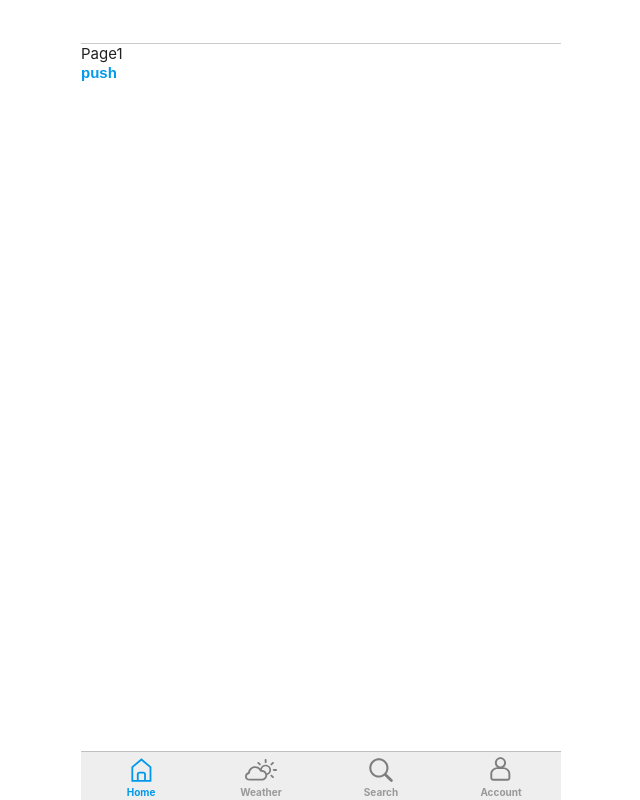
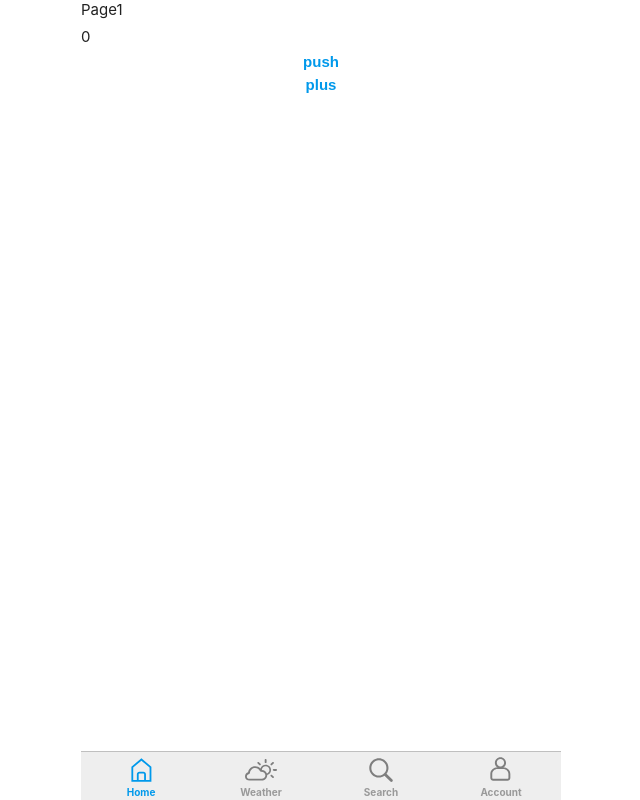
Before and after one commit to noughts/react-swiftui, a Next.js app: page / in a window 1280 px wide. Shown: the whole page, without its empty margins (319-959 px from the left). Built offline with nearby package versions, Linux system fonts and the light colour scheme.

Commit message:
Navigation Bar 周りの処理改善 (#2)

```diff
--- a/package.json
+++ b/package.json
@@ -1,6 +1,6 @@
 {
   "name": "react-swiftui",
-  "version": "0.5.24",
+  "version": "0.6.2",
   "main": "dist/index.js",
   "module": "dist/index.js",
   "license": "MIT",
--- a/src/components/NavigationView.tsx
+++ b/src/components/NavigationView.tsx
@@ -18,7 +18,6 @@ export class NavigationView extends React.Component<ViewProps & {
 }, {
 	stack: any[];
 	windowWidth: number;
-	mode: "push" | "pop";
 }>{
 
 	constructor(p) {
@@ -26,7 +25,6 @@ export class NavigationView extends React.Component<ViewProps & {
 		this.state = {
 			stack: [p.children],
 			windowWidth: 0,
-			mode: "push",
 		}
 		this.push = this.push.bind(this);
 		this.pop = this.pop.bind(this);
@@ -50,39 +48,16 @@ export class NavigationView extends React.Component<ViewProps & {
 	push(view: React.ReactElement) {
 		const newAry = this.state.stack;
 		newAry.push(view);
-		this.setState({ stack: newAry, mode: "push" })
+		this.setState({ stack: newAry })
 	}
 	pop() {
 		const newAry = this.state.stack;
 		newAry.pop();
-		this.setState({ stack: newAry, mode: "pop" })
+		this.setState({ stack: newAry })
 	}
 
 	get topView(): React.ReactElement<ViewProps> {
 		return this.state.stack[this.state.stack.length - 1];
-	}
-
-
-	// 特に指定されていなければ Back ボタンを表示
-	get leftBarButtonItem() {
-		if (this.topView.props.leftBarButtonItem) {
-			return this.topView.props.leftBarButtonItem;
-		}
-		if (this.state.stack.length <= 1) {
-			return null;
-		}
-		return <NavigationContext.Consumer>{context =>
-			<HStack style={{
-				color: "var(--key-color)"
-			}} onClick={e => {
-				context.pop();
-			}}>
-				<div className="material-symbols-rounded" style={{ fontSize: 26, fontWeight: 400, marginLeft: -14 }}>arrow_back_ios_new</div>
-				<Text size={16}>Back</Text>
-			</HStack>
-
-		}</NavigationContext.Consumer>
-
 	}
 
 	render() {
@@ -102,19 +77,20 @@ export class NavigationView extends React.Component<ViewProps & {
 				push: this.push,
 				pop: this.pop,
 			}}>
-				<VStack style={{ height: "100%" }}>
-					<NavigationBar
-						title={this.topView.props.title}
-						rightItem={this.topView.props.rightBarButtonItem}
-						leftItem={this.leftBarButtonItem}
-					/>
-					<div style={{ position: "relative", flexGrow: 2 }}>
-						{/* AnimatePresenceによって、exit アニメーションを有効に出来ます */}
-						<AnimatePresence initial={false} custom={{ "mode": s.mode }}>
-							<View key={s.stack.length} zIndex={s.stack.length} mode={s.mode} windowWidth={this.state.windowWidth}>{this.topView}</View>
-						</AnimatePresence>
-					</div>
-				</VStack>
+				{/* AnimatePresenceによって、exit アニメーションを有効に出来ます */}
+				<AnimatePresence initial={false}>
+					{s.stack.map((x, i) => {
+						const variantName = i == (s.stack.length - 1) ? "focus" : "unfocus";
+						return <View
+							key={i}
+							zIndex={i}
+							variantName={variantName}
+							view={x}
+							windowWidth={s.windowWidth}
+						/>
+					})}
+
+				</AnimatePresence>
 			</NavigationContext.Provider>
 		</div>
 	}
@@ -122,38 +98,46 @@ export class NavigationView extends React.Component<ViewProps & {
 
 
 class View extends React.Component<{
-	children;
+	view: React.ReactElement<ViewProps>;
 	windowWidth: number;
-	mode: string;
+	variantName: string;
 	zIndex: number;
 }>{
+
+
+	// 特に指定されていなければ Back ボタンを表示
+	get leftBarButtonItem(): ReactNode {
+		const view = this.props.view;
+		if (view.props.leftBarButtonItem) {
+			return view.props.leftBarButtonItem;
+		}
+		if (this.props.zIndex == 0) {
+			return null;
+		}
+		return <NavigationContext.Consumer>{context =>
+			<HStack style={{
+				color: "var(--key-color)"
+			}} onClick={e => {
+				context.pop();
+			}}>
+				<div className="material-symbols-rounded" style={{ fontSize: 26, fontWeight: 400, marginLeft: -14 }}>arrow_back_ios_new</div>
+				<Text size={16}>Back</Text>
+			</HStack>
+
+		}</NavigationContext.Consumer>
+	}
 
 	render() {
 		const p = this.props;
 		const initX = this.props.windowWidth;
 		return <motion.div
-			initial="initial"
-			animate="animate"
 			variants={{
-				"initial": (custom) => {
-					if (this.props.mode == "pop") {
-						return { x: -100, filter: "brightness(0.8)" }
-					} else {
-						return { x: initX }
-					}
-				},
-				"animate": (custom) => {
-					return { x: 0, filter: "brightness(1)" }
-				},
-				"exit": (custom) => {
-					if (custom && custom.mode == "push") {
-						return { x: -100, filter: "brightness(0.8)" }
-					} else {
-						return { x: initX }
-					}
-				},
+				"focus": { x: 0, filter: "brightness(1)" },
+				"unfocus": { x: -100, filter: "brightness(0.8)" }
 			}}
-			exit="exit"
+			initial={{ x: initX }}
+			animate={p.variantName}
+			exit={{ x: initX }}
 			transition={{
 				ease: "easeOut",
 				// duration: 1,
@@ -165,7 +149,17 @@ class View extends React.Component<{
 				backgroundColor: "white",
 				zIndex: p.zIndex,
 			}}>
-			{this.props.children}
+			<VStack style={{ height: "100%" }}>
+				{!p.view.props.navigationBarHidden &&
+					<NavigationBar
+						key="navigationBar"
+						title={p.view.props.title}
+						rightItem={p.view.props.rightBarButtonItem}
+						leftItem={this.leftBarButtonItem}
+					/>
+				}
+				{p.view}
+			</VStack>
 		</motion.div>
 	}
 }
--- a/src/demo/NavigationViewDemo.tsx
+++ b/src/demo/NavigationViewDemo.tsx
@@ -1,5 +1,5 @@
 import React from "react"
-import { Button, NavigationContext, NavigationView, ViewProps } from ".."
+import { Button, NavigationContext, NavigationView, VStack, ViewProps } from ".."
 
 
 export default class NavigationDemo extends React.Component {
@@ -10,34 +10,68 @@ export default class NavigationDemo extends React.Component {
 	}
 }
 
-class Page1 extends React.Component<ViewProps>{
+class Page1 extends React.Component<ViewProps, {
+	counter: number;
+}>{
 
 	static contextType = NavigationContext;
 	declare context: React.ContextType<typeof NavigationContext>;
 
+	constructor(p) {
+		super(p);
+		console.log("Page1 constructor")
+		this.state = {
+			counter: 0,
+		}
+	}
+
 	render(): React.ReactNode {
-		return <div>
+		return <VStack spacing={8}>
 			<div>Page1</div>
+			<div>{this.state.counter}</div>
 			<Button label="push" action={e => {
 				this.context.push(<Page2 />);
 			}} />
-		</div>
+
+			<Button label="plus" action={e => {
+				const newCount = this.state.counter + 1;
+				this.setState({ counter: newCount });
+			}} />
+
+		</VStack>
 	}
 }
 
 
 
-class Page2 extends React.Component {
+class Page2 extends React.Component<ViewProps, {
+	counter: number;
+}>{
+
 
 	static contextType = NavigationContext;
 	declare context: React.ContextType<typeof NavigationContext>;
 
+	constructor(p) {
+		super(p);
+		console.log("Page2 constructor")
+		this.state = {
+			counter: 0,
+		}
+	}
+
 	render(): React.ReactNode {
-		return <div>
+		return <VStack spacing={8}>
 			<div>Page2</div>
+			<div>{this.state.counter}</div>
 			<Button label="pop" action={e => {
 				this.context.pop();
 			}} />
-		</div>
+
+			<Button label="plus" action={e => {
+				const newCount = this.state.counter + 1;
+				this.setState({ counter: newCount });
+			}} />
+		</VStack>
 	}
 }
```
